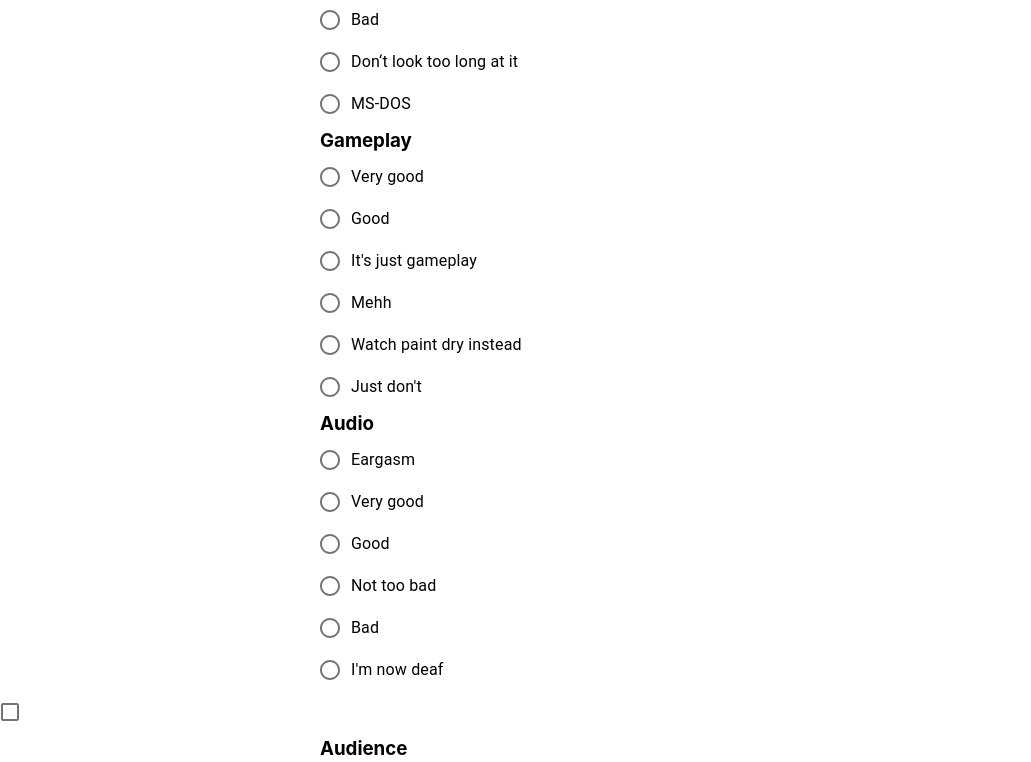
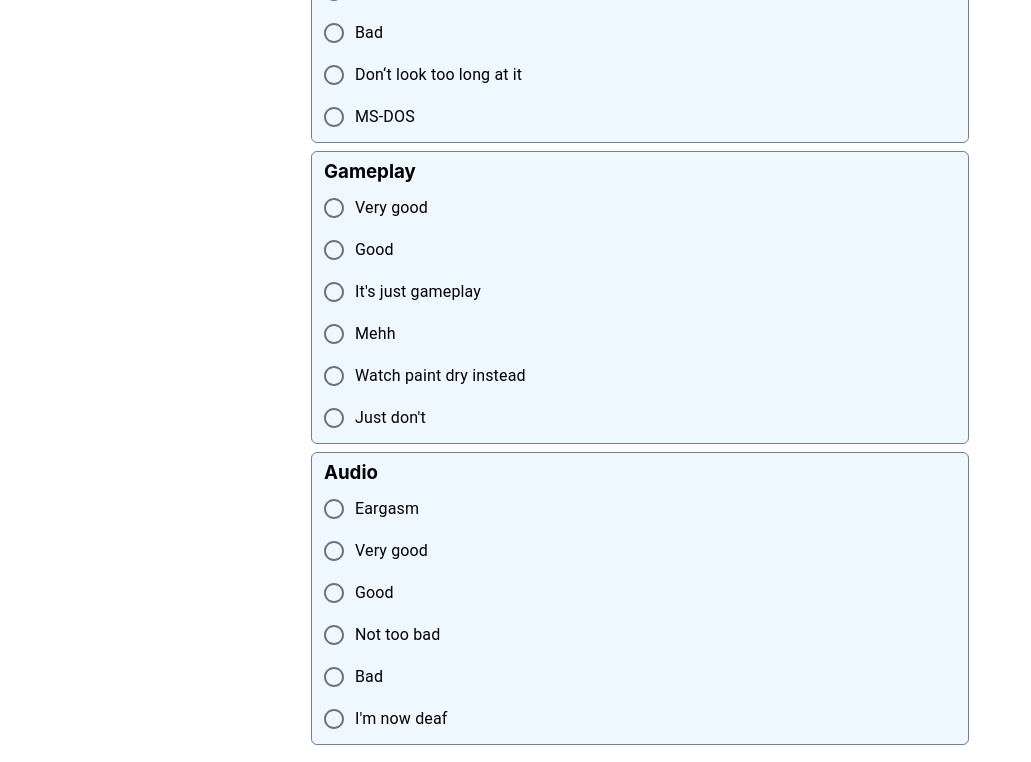
Before and after one commit to VojtaStruhar/steam-review-template, a React (Create React App) app: page / in a window 1280 px wide. Shown: the part 280-1042 px from the top of the page, without its empty margins (0-1031 px from the left). Built offline with nearby package versions, Linux system fonts and the light colour scheme.

Commit message:
Frames around radio options.
Start of checkbox option remake.

```diff
--- a/src/Category.js
+++ b/src/Category.js
@@ -24,8 +24,6 @@ export default function Category(props) {
             <div className="centered">
                 <div>
                     {categories()}
-                    <CheckboxOption description="description custom" />
-                    <RadioOption props={props.props[0]} />
                 </div>
             </div>
         </div>
--- a/src/CheckboxOption.js
+++ b/src/CheckboxOption.js
@@ -1,36 +1,28 @@
 import './Option.css';
-import React from 'react';
+import React, { useState } from 'react';
 import { Checkbox, FormControlLabel } from '@material-ui/core';
 
 
-export default class CheckboxOption extends React.Component {
+function MyCheckbox() {
+    return (
+        <FormControlLabel
+                // value="top"
+                control={<Checkbox color="primary" onClick={() => {console.log("click")} } />}
+                label={"Label"}
+                labelPlacement="end"
+                checked={false}
+            />
+    );
+}
 
-    constructor(props) {
-        super(props);
-        this.toggle = this.toggle.bind(this);
-        this.state = {
-            isChecked: false
-        };
-    }
+export default function CheckboxOption() {
 
-    toggle() {
-        const currentState = this.state.isChecked;
-        this.setState({ isChecked: !currentState });
-        console.log("bru")
-    }
 
-    render() {
 
-        return (
-            <div>
-                <FormControlLabel
-                    // value="top"
-                    control={<Checkbox color="primary" onClick={this.toggle} />}
-                    label={this.props.description}
-                    labelPlacement="end"
-                    checked={this.state.isChecked}
-                />
-            </div>
-        );
-    }
+    return (
+        <div>
+            <p>CheckboxOption</p>
+        </div>
+    );
+
 }
--- a/src/Option.css
+++ b/src/Option.css
@@ -5,7 +5,14 @@ div.radio-container {
     align-items: flex-start;
     justify-content: center;
     flex-direction: column;
-
+    border: solid;
+    margin-top: 8px;
+    border-radius: 6px;
+    border-width: 1px;
+    border-color: slategray;
+    padding: 4px;
+    padding-left: 12px;
+    background-color: aliceblue;
 }
 
 .snug {
```
